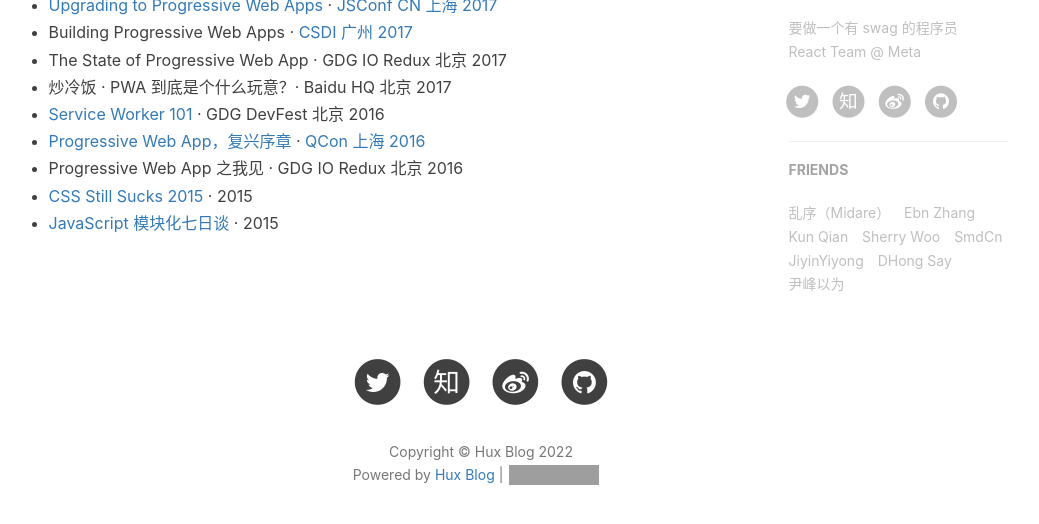
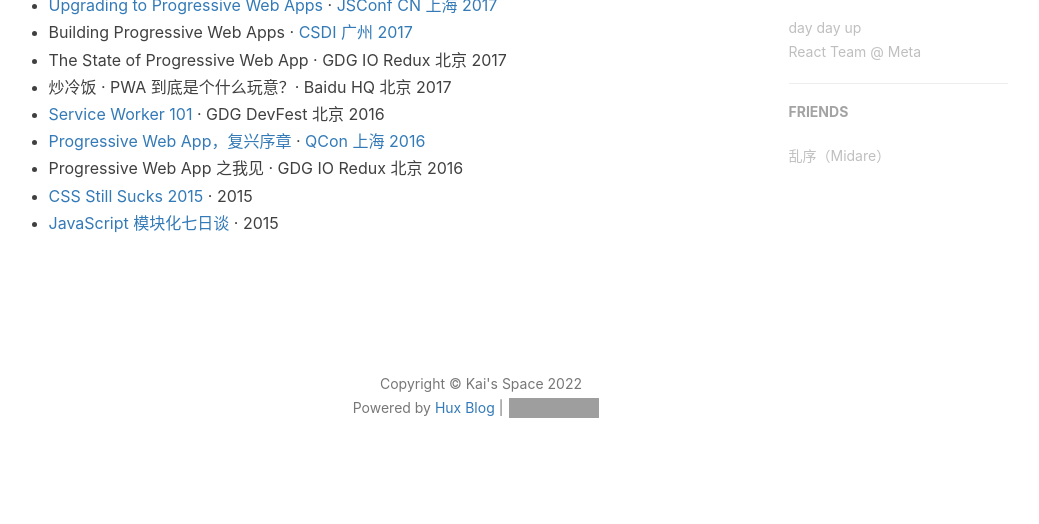
Before and after one commit to Kaigard/Kaigard.github.io, a Jekyll site: the page built from about.html, in a window 1280 px wide and 900 px high, scrolled down 709 px, cut to the strip 321-845 px from the top of the window. Shown: the whole strip, without its empty margins (159-1198 px from the left). Built offline with Jekyll 4.4.1, drawn with Linux system fonts in a browser that asks for light colours; nearby versions of some CDN libraries; comment, search, counter and statistics services are not loaded; grey boxes are pictures that could not be loaded.

Commit message:
change yml

```diff
--- a/_config.yml
+++ b/_config.yml
@@ -1,11 +1,11 @@
 # Site settings
-title: Hux Blog
-SEOTitle: 黄玄的博客 | Hux Blog
+title: Kai's Space
+SEOTitle: Blog | Kai's Space
 header-img: img/home-bg.jpg
-email: huxpro@gmail.com
-description: "这里是 @Hux黄玄 的个人博客，与你一起发现更大的世界 | 要做一个有 swag 的程序员"
-keyword: "黄玄, Hux黄玄, Hux, 鬼栈, huxpro, @huxpro, 黄玄的博客, Hux Blog, 博客, 个人网站, 互联网, Web, JavaScript, React, React Native, 前端, 设计"
-url: "https://huangxuan.me" # your host, for absolute URL
+email: zhouk9864@gmail.com
+description: "这里是 @Kai Zhou 的个人博客， | "
+keyword: "ASIC"
+url: "https://kaigard.me" # your host, for absolute URL
 baseurl: "" # for example, '/blog' if your blog hosted on 'host/blog'
 
 # Publish posts or collection documents with a future date.
@@ -13,11 +13,11 @@ future: true
 
 # SNS settings
 RSS: false
-weibo_username: huxpro
-zhihu_username: huxpro
-github_username: huxpro
-twitter_username: huxpro
-#facebook_username:  huxpro
+weibo_username:
+zhihu_username:
+github_username:
+twitter_username:
+#facebook_username:
 #linkedin_username:  firstname-lastname-idxxxx
 
 # Build settings
@@ -59,7 +59,7 @@ kramdown:
       start_line: 1
 
 # Disqus settings
-disqus_username: hux
+disqus_username:
 
 # Netease settings
 netease_comment: false
@@ -74,7 +74,7 @@ ga_domain: huangxuan.me
 
 # Sidebar settings
 sidebar: true # whether or not using Sidebar.
-sidebar-about-description: "要做一个有 swag 的程序员 <br> React Team @ Meta"
+sidebar-about-description: "day day up <br> React Team @ Meta"
 sidebar-avatar: https://github.com/Huxpro.png # use absolute URL, seeing it's used in both `/` and `/about/`
 
 # Featured Tags
@@ -91,12 +91,5 @@ page-mathjax: false
 # Friends
 friends:
   [
-    { title: "乱序（Midare）", href: "http://mida.re/" },
-    { title: "Ebn Zhang", href: "https://ebnbin.dev/" },
-    { title: "Kun Qian", href: "http://kunq.me" },
-    { title: "Sherry Woo", href: "https://sherrywoo.me/" },
-    { title: "SmdCn", href: "http://blog.smdcn.net" },
-    { title: "JiyinYiyong", href: "http://tiye.me/" },
-    { title: "DHong Say", href: "http://dhong.co" },
-    { title: "尹峰以为", href: "http://ingf.github.io/" },
+    { title: "乱序（Midare）", href: "http://mida.re/" }
   ]
```
